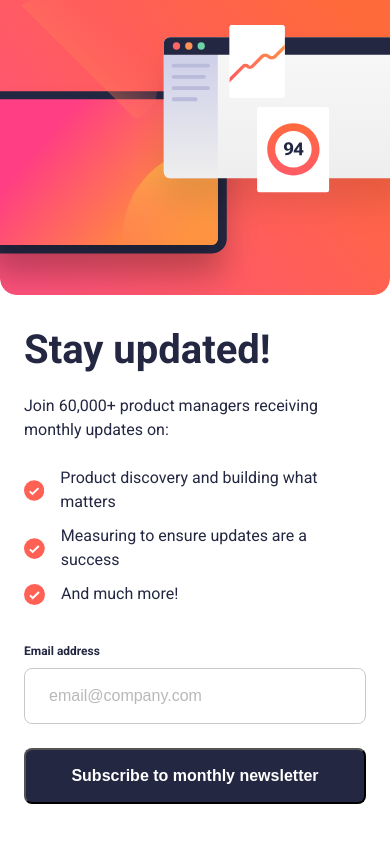
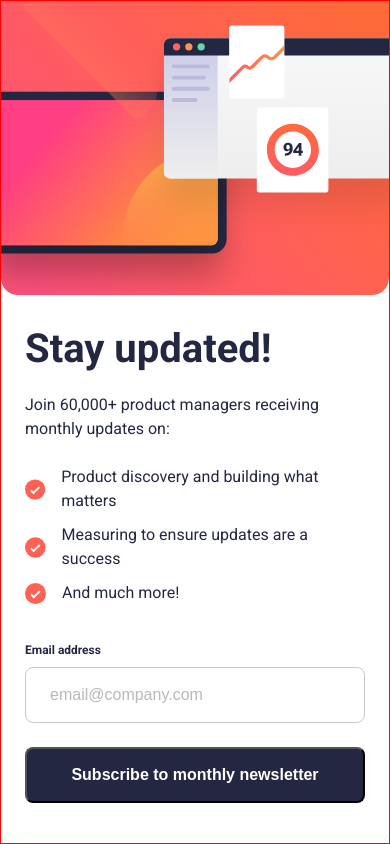
Before and after one commit to Jimrealf/newsletter, a React (Vite) app: page / in a window 390 px wide. Built offline with nearby package versions, Linux system fonts and the light colour scheme.

Commit message:
fix mobile v2

```diff
--- a/src/index.css
+++ b/src/index.css
@@ -156,6 +156,7 @@ img.success-icon {
 
 @media (max-width: 800px) {
   body {
+    border: 1px solid red;
     height: 100vh;
   }
 
@@ -167,6 +168,7 @@ img.success-icon {
     gap: 3rem;
     height: 100vh;
     /* max-height: 100vh; */
+    border: 1px solid red;
   }
 
   .container {
```
